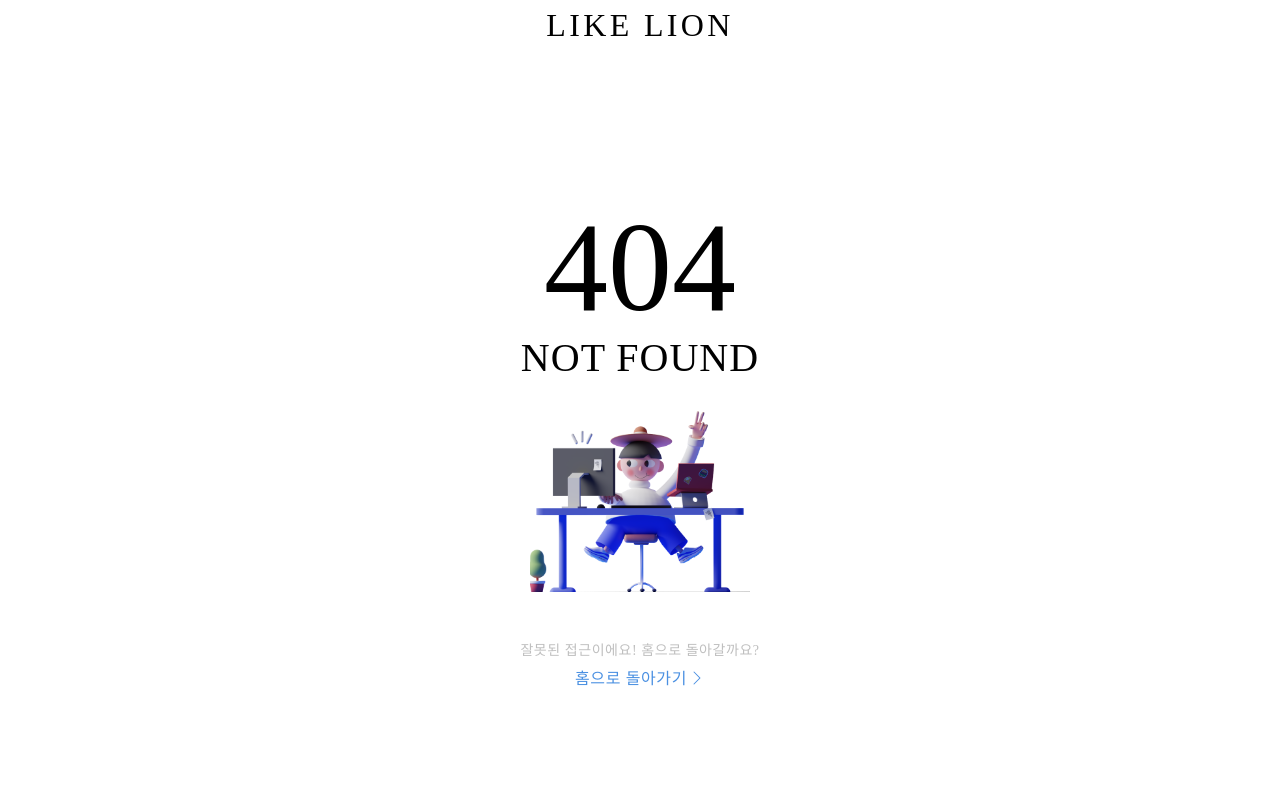
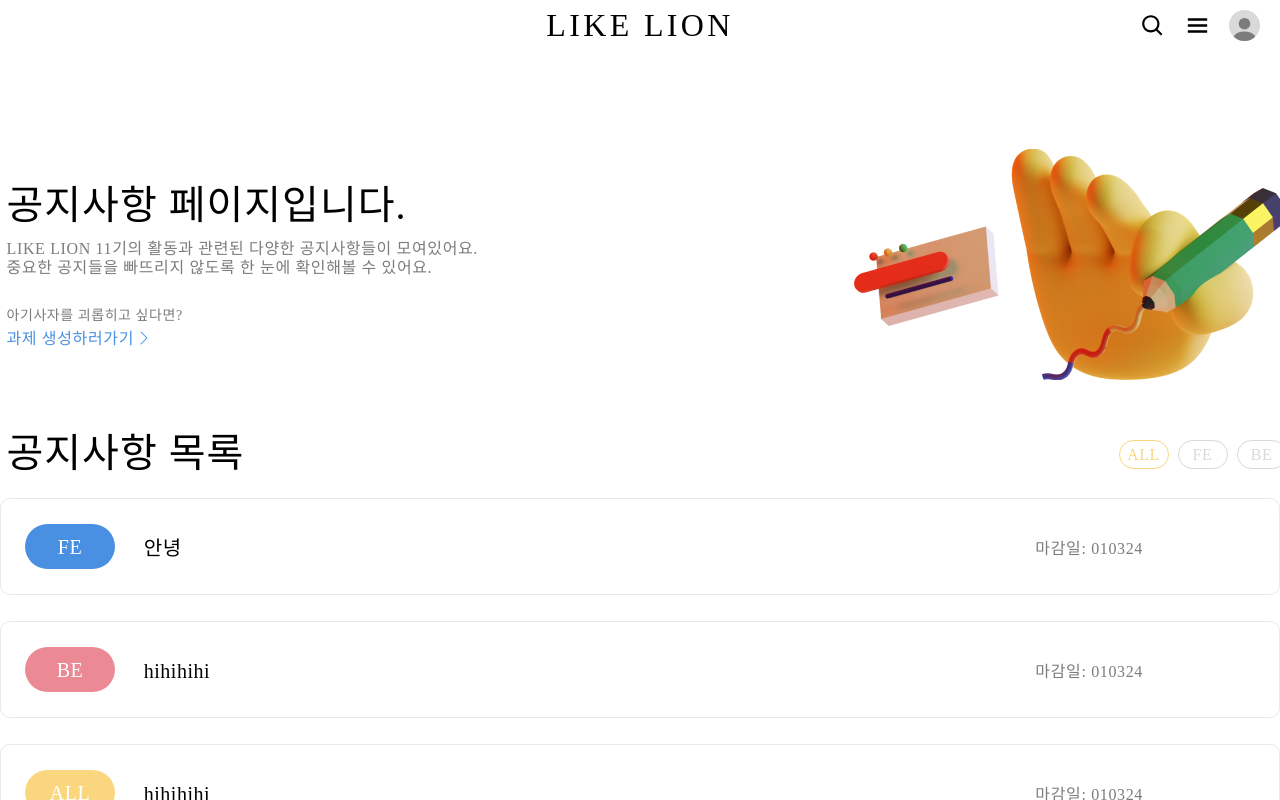
Before and after one commit to lionz-11/lionz-inha, a React (Create React App) app: page /notice-list in a window 1280 px wide. Before the commit this address had no page. Built offline with nearby package versions, Linux system fonts and the light colour scheme; a web font is replaced by a local one.

Commit message:
feat(NoticeList): 공지사항 페이지 작성

```diff
--- /dev/null
+++ b/src/pages/NoticeList/NoticeList.jsx
@@ -0,0 +1,95 @@
+import { useState } from 'react';
+import styled from 'styled-components';
+import { useNavigate } from 'react-router-dom';
+import Header from '../../component/Header/Header';
+import Layout from '../../component/Layout/Layout';
+import Margin from '../../component/Margin/Margin';
+import Typography from '../../component/Typography/Typography';
+import Flex from '../../component/Flex/Flex';
+import noticeListImg from './noticeListImg.png';
+import SelectCategoryButton from '../../component/SelectCategoryButton/SelectCategoryButton';
+import ArrowButton from '../../component/ArrowButton/ArrowButton';
+import BarComponentContainer from '../../component/BarComponentContainer/BarComponentContainer';
+import BarContentBox from '../../component/BarContentBox/BarContentBox';
+
+const ResultWrapper = styled.div`
+  display: flex;
+  flex-direction: column;
+  gap: 18px;
+  width: 100%;
+`;
+
+const NoticeList = () => {
+  const [user, setUser] = useState('Admin');
+  const [category, setCategory] = useState('ALL');
+
+  const navigate = useNavigate();
+
+  const notice = [
+    {
+      title: '안녕',
+      tag: 'FE',
+      date: '010324',
+    },
+    {
+      title: 'hihihihi',
+      tag: 'BE',
+      date: '010324',
+    },
+    {
+      title: 'hihihihi',
+      tag: 'ALL',
+      date: '010324',
+    },
+    {
+      title: 'hihihihi',
+      tag: 'ALL',
+      date: '010324',
+    },
+  ];
+
+  return (
+    <Layout>
+      <Header />
+      <Margin height='99' />
+      <Flex flexCenter justify='space-between' style={{ width: '100%', marginLeft: '13px' }}>
+        <Flex flexCenter column align='baseline'>
+          <Typography pageTitle>공지사항 페이지입니다.</Typography>
+          <Margin height='9' />
+          <Typography contentText color='darkGray'>
+            LIKE LION 11기의 활동과 관련된 다양한 공지사항들이 모여있어요.
+          </Typography>
+          <Typography contentText color='darkGray'>
+            중요한 공지들을 빠뜨리지 않도록 한 눈에 확인해볼 수 있어요.
+          </Typography>
+          {user === 'Admin' && (
+            <>
+              <Margin height='30' />{' '}
+              <Typography sideContentSmall color='darkGray'>
+                아기사자를 괴롭히고 싶다면?
+              </Typography>
+              <Margin height='5' />
+              <div onClick={() => navigate('/')}>
+                <ArrowButton>과제 생성하러가기</ArrowButton>
+              </div>
+            </>
+          )}
+        </Flex>
+        <img alt='noticeListImg' src={noticeListImg} />
+      </Flex>
+      <Margin height='50' />
+      <Flex flexCenter justify='space-between' style={{ width: '100%', marginLeft: '13px' }}>
+        <Typography pageTitle>공지사항 목록</Typography>
+        <SelectCategoryButton setCategory={setCategory} />
+      </Flex>
+
+      <Margin height='20' />
+      <ResultWrapper>
+        <BarComponentContainer bars={notice} renderProp={(props) => <BarContentBox {...props} />} />
+      </ResultWrapper>
+      <Margin height='20' />
+    </Layout>
+  );
+};
+
+export default NoticeList;
--- a/src/routes/Routes.jsx
+++ b/src/routes/Routes.jsx
@@ -13,6 +13,7 @@
 import Login from '../pages/Login/Login';
 import HomeworkInfo from '../pages/HomeworkInfo/HomeworkInfo';
 import NoticeInfo from '../pages/NoticeInfo/NoticeInfo';
+import NoticeList from '../pages/NoticeList/NoticeList';
 
 const Router = () => (
   <BrowserRouter>
@@ -22,6 +23,7 @@
       <Route path='/landing' element={<Landing />} />
       <Route path='/homework-list' element={<HomeworkList />} />
       <Route path='/homework/:addOrEdit' element={<HomeworkAddEdit />} />
+      <Route path='/notice-list' element={<NoticeList />} />
       <Route path='/notice/:addOrEdit' element={<NoticeAddEdit />} />
       <Route path='/search/:keyword' element={<SearchResult />} />
       <Route path='/contact' element={<Contact />} />
```
Also changed, not shown: src/pages/NoticeList/noticeListImg.png (added).
